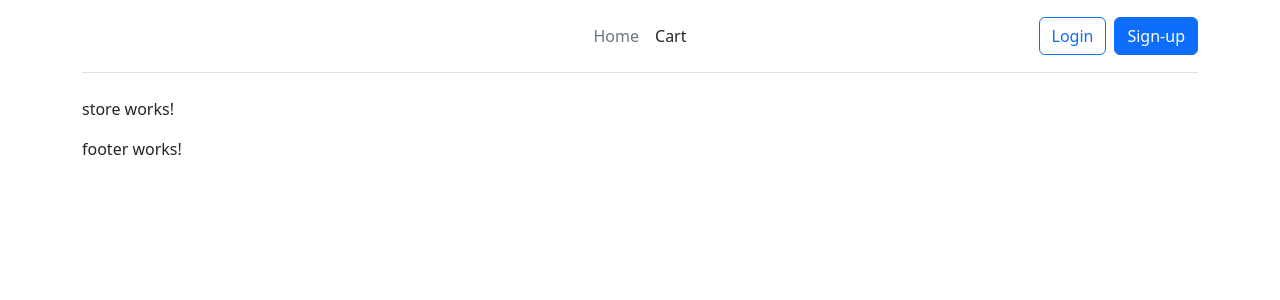
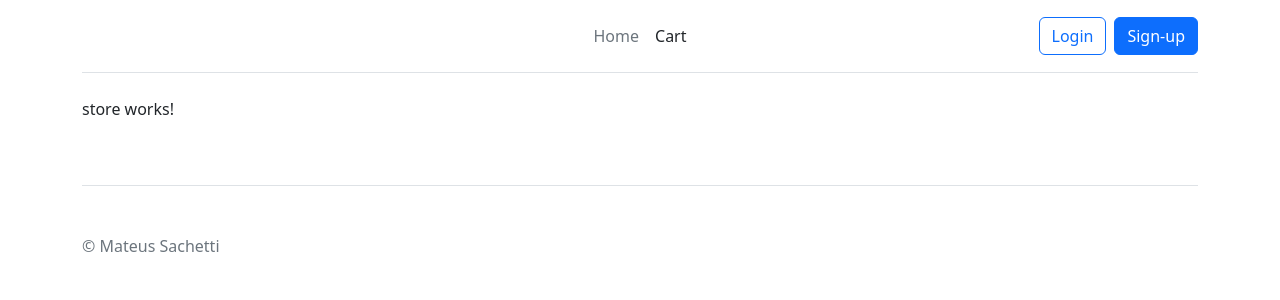
Before and after one commit to masachetti/dio-otaku-commerce, an Angular app: page / in a window 1280 px wide. Shown: the top 300 px of the page. Built offline with nearby package versions, Linux system fonts and the light colour scheme.

Commit message:
Add html for footer component

```diff
--- a/src/app/shared/components/footer/footer.component.html
+++ b/src/app/shared/components/footer/footer.component.html
@@ -1 +1,3 @@
-<p>footer works!</p>
+<footer class="pt-5 my-5 text-muted border-top">
+  © Mateus Sachetti
+</footer>
```
